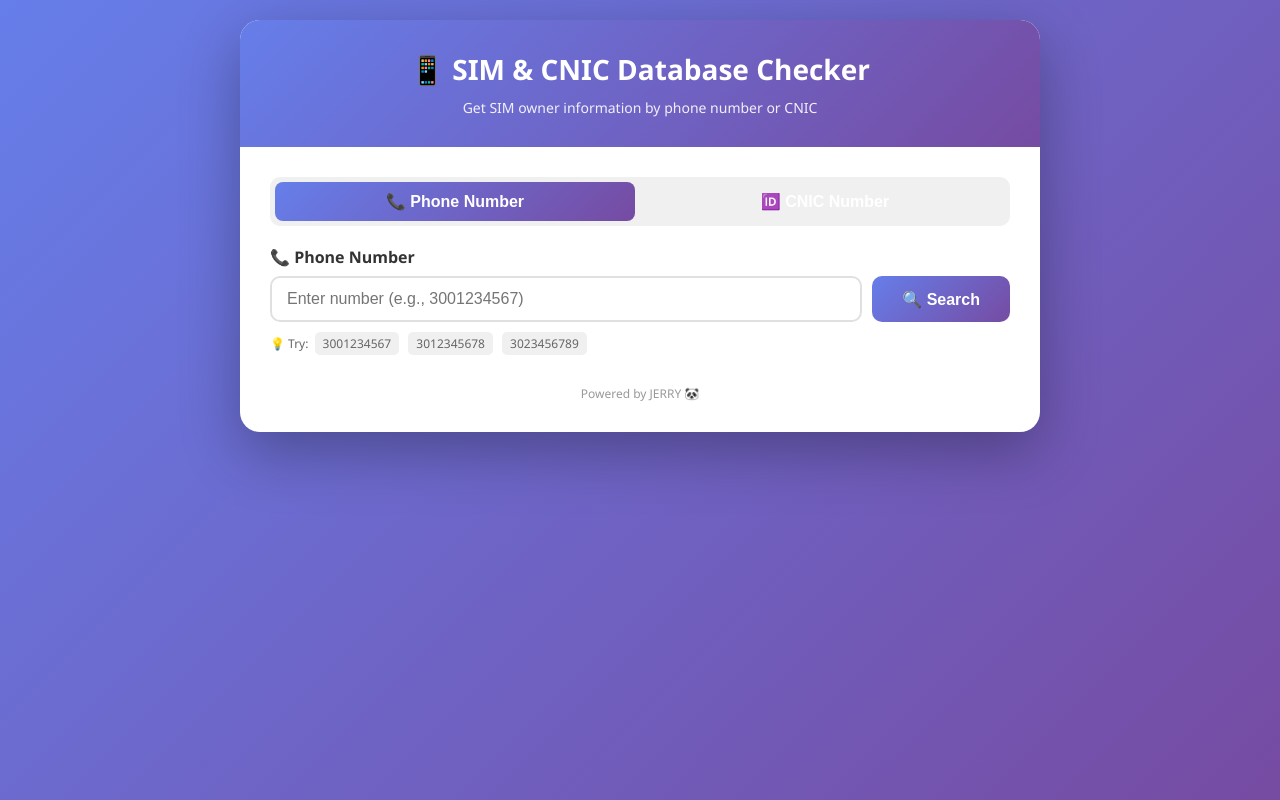
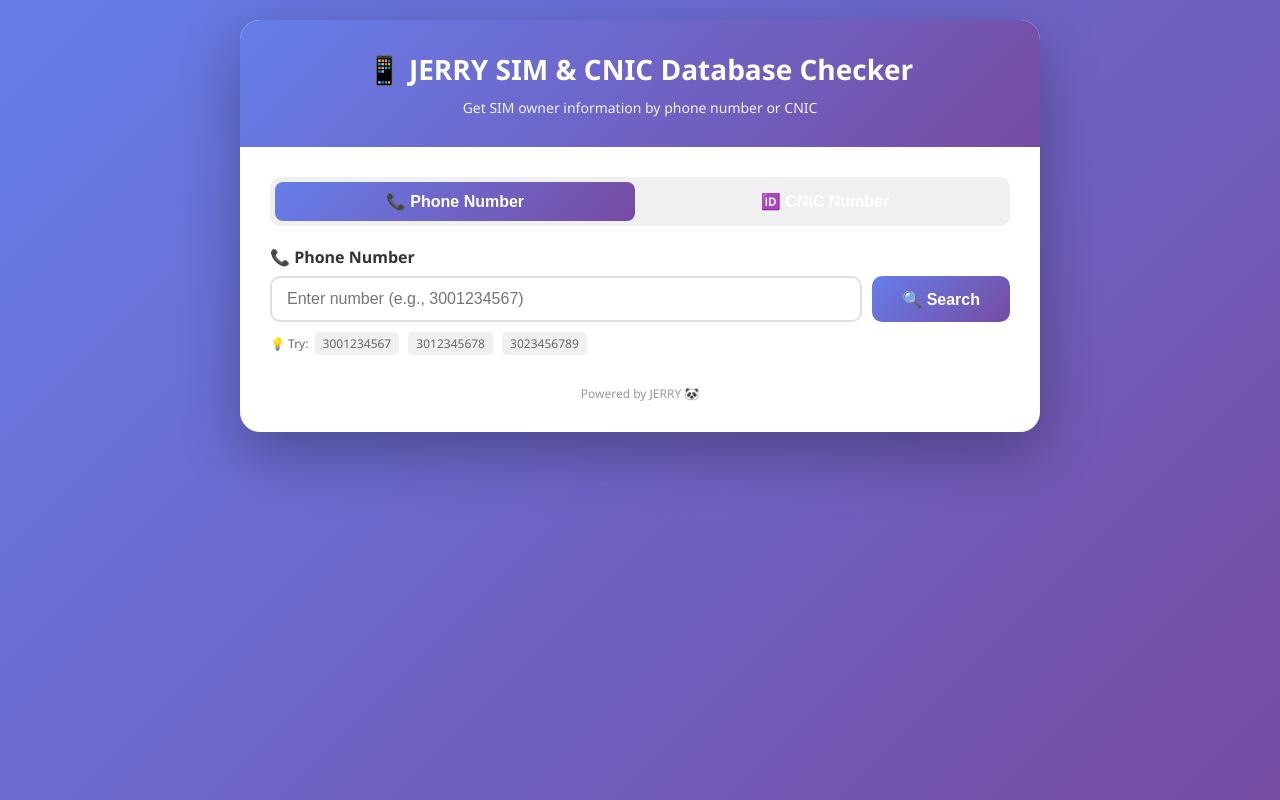
Before and after one commit to jerrykhan5107-png/Simdatabased, a plain HTML site: page index.html in a window 1280 px wide. Drawn offline with Linux system fonts and the light colour scheme.

Commit message:
Update index.html

```diff
--- a/index.html
+++ b/index.html
@@ -290,7 +290,7 @@
     <div class="container">
         <div class="card">
             <div class="header">
-                <h1>📱 SIM & CNIC Database Checker</h1>
+                <h1>📱 JERRY SIM & CNIC Database Checker</h1>
                 <p>Get SIM owner information by phone number or CNIC</p>
             </div>
             <div class="content">
```
